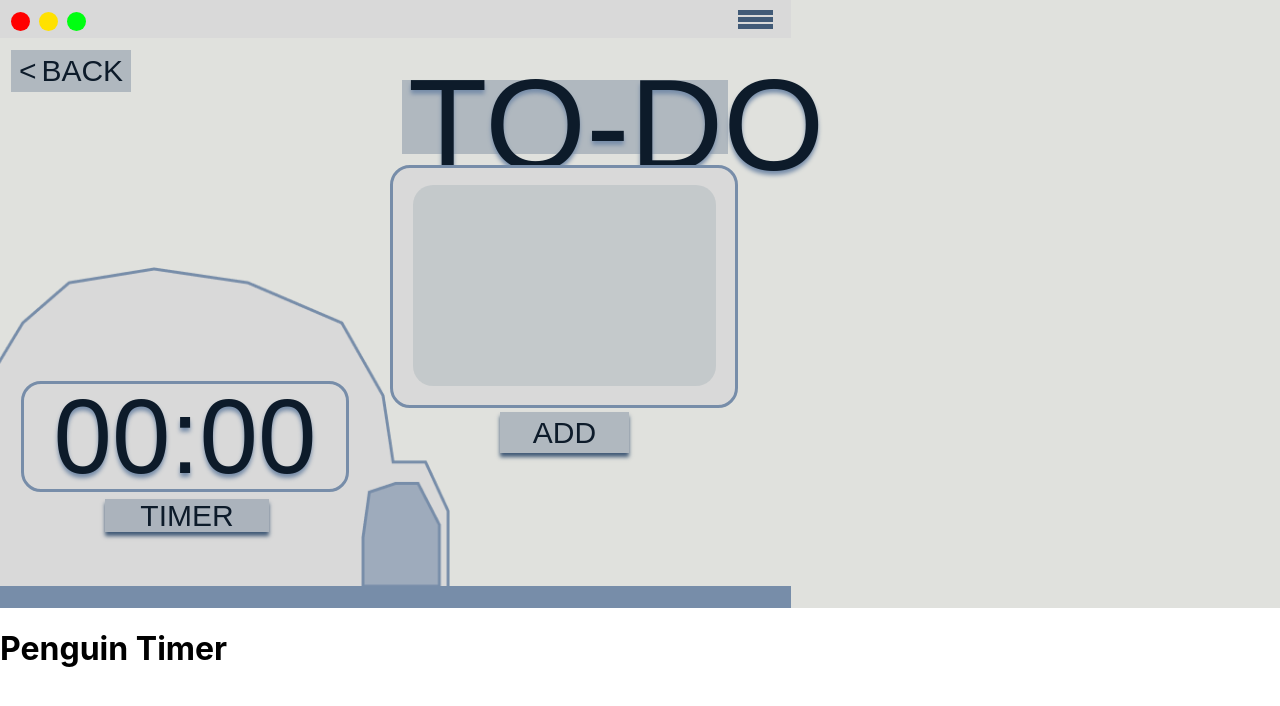
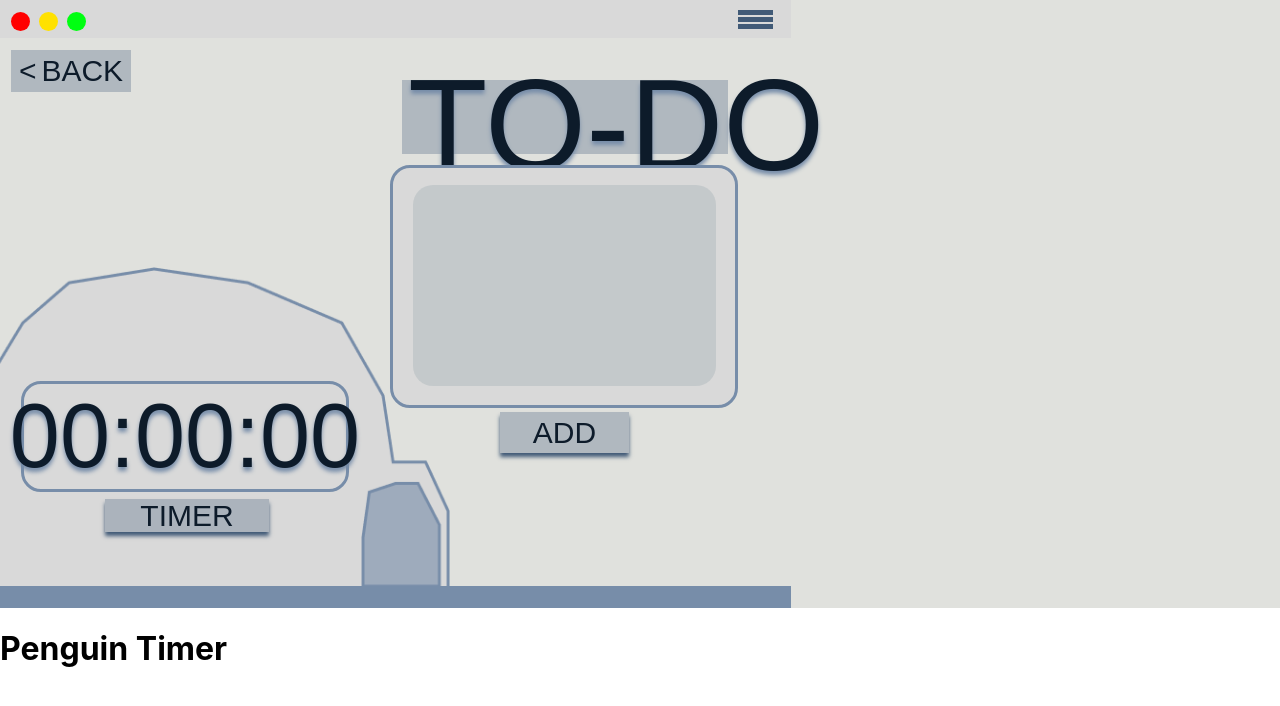
Before and after one commit to jbug16/GWC-Browser-Pet, a React app in the folder react-app/: page / in a window 1280 px wide. Built offline with nearby package versions, Linux system fonts and the light colour scheme; a web font is replaced by a local one.

Commit message:
Update Timer Display and Buttons on Home Page

```diff
--- a/react-app/src/pages/HomePage.jsx
+++ b/react-app/src/pages/HomePage.jsx
@@ -54,7 +54,7 @@ function HomePage() {
             <div className="title-text">Penguin Browser Pet!</div>
             <div className="date-text">Date: {date}</div>
 
-            <button className="btn btn-timer" onClick={() => alert('Going to Timer Page')}>
+            <button className="btn btn-time" onClick={() => alert('Going to Timer Page')}>
                 Timer
             </button>
 
--- a/react-app/src/pages/ToDoList.jsx
+++ b/react-app/src/pages/ToDoList.jsx
@@ -17,31 +17,56 @@ function TodoList() {
     ];
 
     const [showAddPopup, setShowAddPopup] = useState(false);
-    const [seconds, setSeconds] = useState(0);
+    const [seconds, setSeconds] = useState(()=> {
+        const saved = localStorage.getItem("timeLeft");
+        if(saved) {
+            return parseInt(saved, 10);
+        } else {
+            return 0;
+        }
+    });
+
+    const [isRunning, setIsRunning] = useState(false);
     const [tasks, setTasks] = useState([]);
 
-    useEffect(() => {
-        let startTime = localStorage.getItem ("timerStart");
-        if(!startTime) {
-            startTime = Date.now();
-            localStorage.setItem("timerStart", startTime);
-        } else {
-            startTime = parseInt(startTime, 10);
+  useEffect(() => {
+        let interval;
+
+        if (isRunning) {
+            interval = setInterval(() => {
+                setSeconds(prevSeconds => {
+                    let newTime = prevSeconds - 1;
+
+                    if (newTime <= 0) {
+                        clearInterval(interval);
+                        newTime = 0;
+                        setIsRunning(false);
+                        alert("Time’s up!");
+                    }
+
+                    localStorage.setItem("timeLeft", newTime);
+                    return newTime;
+                });
+            }, 1000);
         }
 
-        const interval = setInterval(() => {
-            const now = Date.now();
-            const elapsed = Math.floor ((now - startTime) / 1000);
-            setSeconds(elapsed);
-        }, 1000);
-
-        return () => clearInterval(interval);
-    }, []);
+        return () => {
+            if (interval) {
+               clearInterval(interval);
+            }
+        };
+    }, [isRunning]);
 
     const formatTime = (secs) => {
-        const h = String(Math.floor(secs / 3600)).padStart(2, "0");
-        const m = String(Math.floor((secs % 3600) / 60)).padStart(2, "0");
-        return `${h}:${m}`;
+        let h = Math.floor(secs / 3600);
+        let m = Math.floor((secs % 3600) / 60);
+        let s = secs % 60;
+
+        if (h < 10) h = "0" + h;
+        if (m < 10) m = "0" + m;
+        if (s < 10) s = "0" + s;
+
+        return `${h}:${m}:${s}`;
     };
 
     const addTask = (taskText) => {
--- a/react-app/src/styles/HomePage.css
+++ b/react-app/src/styles/HomePage.css
@@ -102,7 +102,7 @@
     background-color: rgba(65, 90, 119, 0.3);
 }
 
-.btn-timer {
+.btn-time {
     top: 369px;
     left: 39px;
     width: 236px;
--- a/react-app/src/styles/ToDoList.css
+++ b/react-app/src/styles/ToDoList.css
@@ -194,7 +194,7 @@
 }
 
 .timer-display {
-    font-size: 105px;
+    font-size: 90px;
     color: #0D1B2A;
     text-shadow: 0px 4px 4px #778da9;
 }
```
